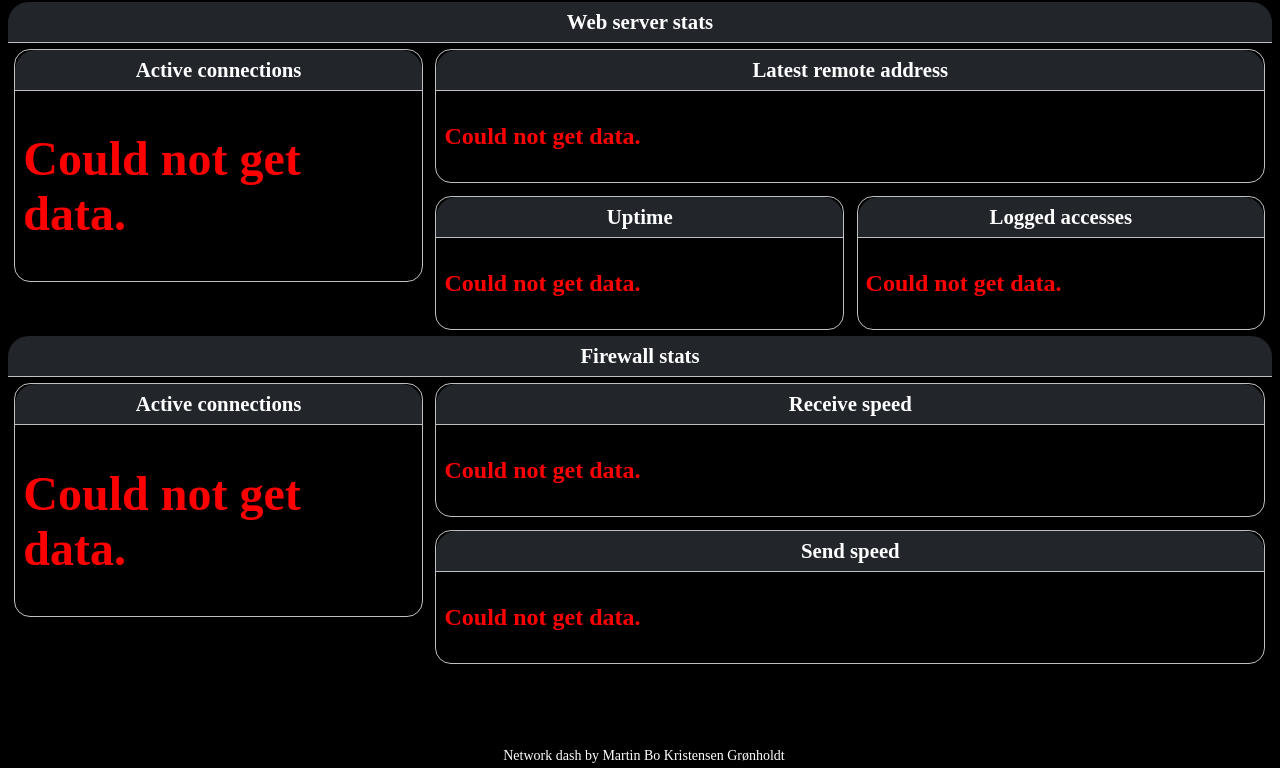
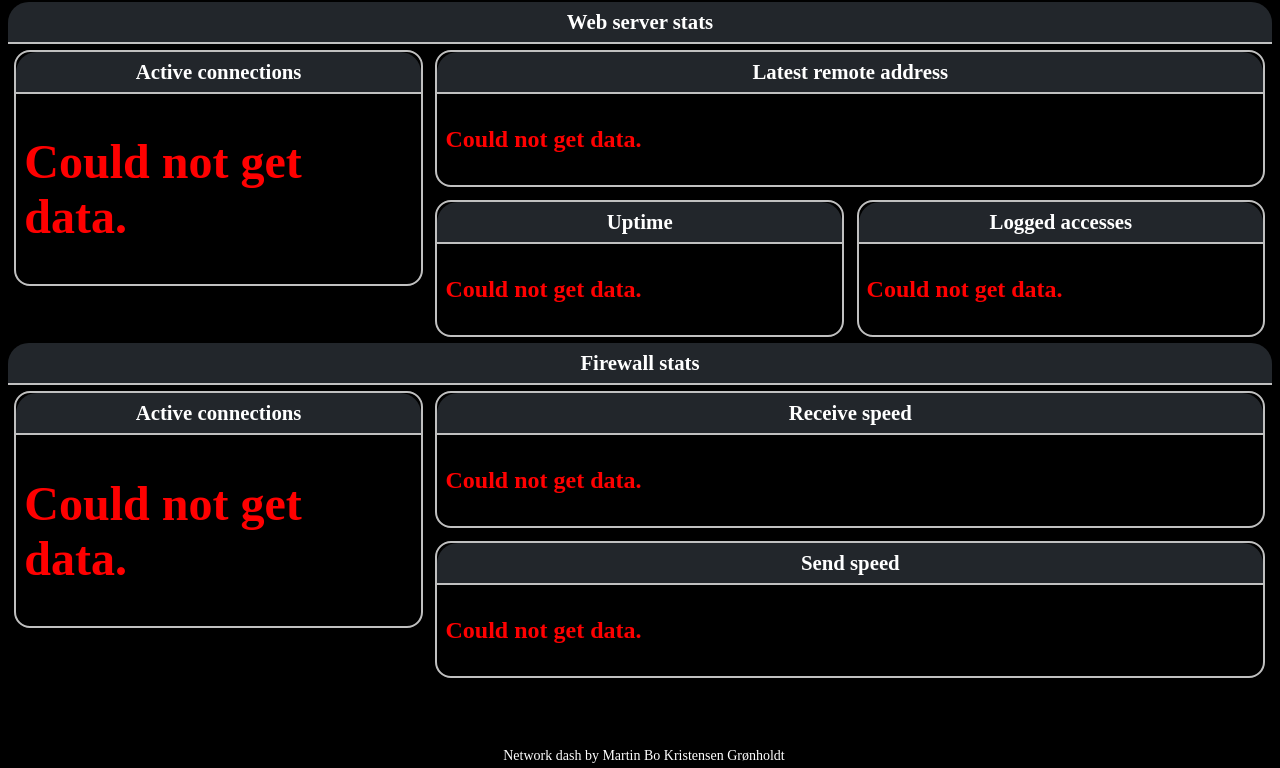
Before and after one commit to deadbok/server-hud, a Flask app: page / in a window 1280 px wide. Shown: the part 32-800 px from the top of the page. Run offline with Flask 2, Linux system fonts and the light colour scheme.

Commit message:
Some adjustments to the borders.

```diff
--- a/app/static/css/dashboard.css
+++ b/app/static/css/dashboard.css
@@ -55,25 +55,25 @@
 }
 
 .connections {
-	border: 0.1vh solid silver;
+	border: 0.25vh solid silver;
 	border-radius: 1em;
  	float: left;
 }
 
 .url {
-	border: 0.1vh solid silver;
+	border: 0.25vh solid silver;
 	border-radius: 1em;
  	float: left;
 }
 
 .uptime {
-	border: 0.1vh solid silver;
+	border: 0.25vh solid silver;
 	border-radius: 1em;
  	float: left;
 }
 
 .accesses {
-	border: 0.1vh solid silver;
+	border: 0.25vh solid silver;
 	border-radius: 1em;
  	float: left;
 }
@@ -85,7 +85,7 @@
 }
 
 .speed {
-	border: 0.1vh solid silver;
+	border: 0.25vh solid silver;
 	border-radius: 1em;
  	float: left;
 }
@@ -103,8 +103,7 @@
 .panel-heading {
 	background: #22262B;
 	font-weight: bold;
-	border-width: 0.1vh;
-	border-color:silver;
+	border: 0.25vh solid silver;
 	border-style: none none solid none;
 	padding: 1vh;
 	font-size: 2.60vh;
--- a/config.py
+++ b/config.py
@@ -9,7 +9,7 @@
 # Network interface to use when calculating speed.
 INTERFACE = "enp4s0"
 # Port to scan for number of connections
-PORT = 80
+PORT = '80'
 # Debug logging.
 DEBUG = True
 # List of enabled services on this instance.
```
